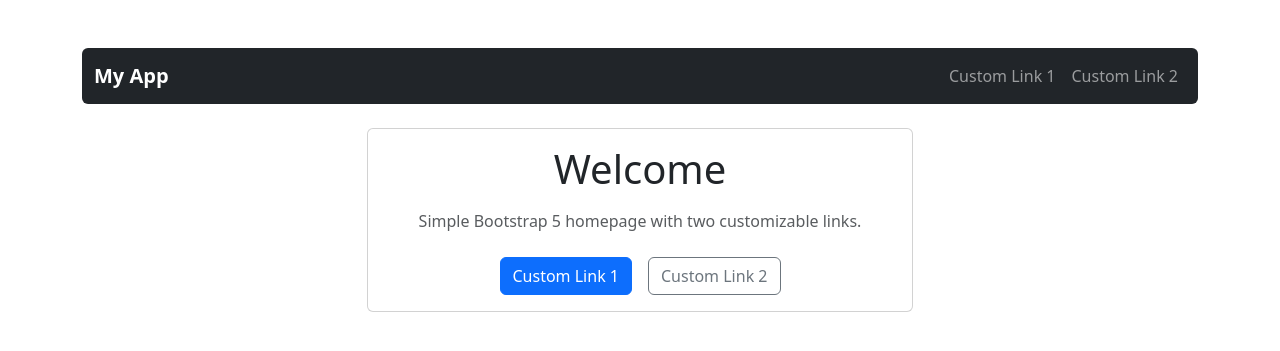
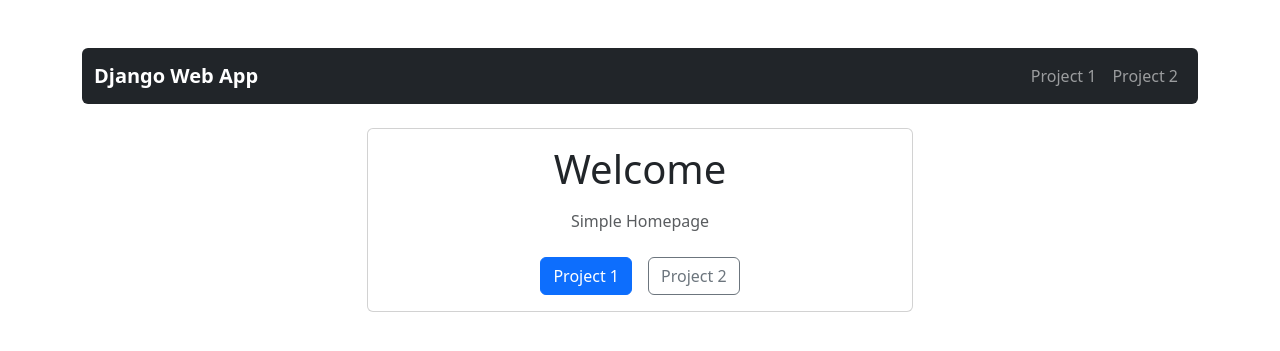
Before and after one commit to riberaleonardo/python_projects, a Django app: page / in a window 1280 px wide. Shown: the top 351 px of the page. Run offline with Django 5.2, Linux system fonts and the light colour scheme.

Commit message:
Updated settings, fixed bug with template location and edited home.html

```diff
--- a/project_djangodatawebapp/config/settings.py
+++ b/project_djangodatawebapp/config/settings.py
@@ -55,7 +55,7 @@ ROOT_URLCONF = "config.urls"
 TEMPLATES = [
     {
         "BACKEND": "django.template.backends.django.DjangoTemplates",
-        "DIRS": [],
+        "DIRS": [BASE_DIR / 'templates'],
         "APP_DIRS": True,
         "OPTIONS": {
             "context_processors": [
--- a/project_djangodatawebapp/templates/core/home.html
+++ b/project_djangodatawebapp/templates/core/home.html
@@ -7,7 +7,7 @@
 <!-- Navbar for homepage -->
 <nav class="navbar navbar-expand-lg navbar-dark bg-dark mb-4 rounded">
     <div class="container-fluid">
-        <span class="navbar-brand fw-bold">My App</span>
+        <span class="navbar-brand fw-bold">Django Web App</span>
 
         <button class="navbar-toggler" type="button" data-bs-toggle="collapse" data-bs-target="#homeNavbar">
             <span class="navbar-toggler-icon"></span>
@@ -16,10 +16,10 @@
         <div class="collapse navbar-collapse" id="homeNavbar">
             <ul class="navbar-nav ms-auto">
                 <li class="nav-item">
-                    <a class="nav-link" href="#">Custom Link 1</a>
+                    <a class="nav-link" href="#">Project 1</a>
                 </li>
                 <li class="nav-item">
-                    <a class="nav-link" href="#">Custom Link 2</a>
+                    <a class="nav-link" href="#">Project 2</a>
                 </li>
             </ul>
         </div>
@@ -33,12 +33,12 @@
             <div class="card-body text-center">
                 <h1 class="mb-3">Welcome</h1>
                 <p class="text-muted mb-4">
-                    Simple Bootstrap 5 homepage with two customizable links.
+                    Simple Homepage
                 </p>
 
                 <div class="d-flex justify-content-center gap-3 flex-wrap">
-                    <a href="#" class="btn btn-primary">Custom Link 1</a>
-                    <a href="#" class="btn btn-outline-secondary">Custom Link 2</a>
+                    <a href="#" class="btn btn-primary">Project 1</a>
+                    <a href="#" class="btn btn-outline-secondary">Project 2</a>
                 </div>
             </div>
         </div>
```
